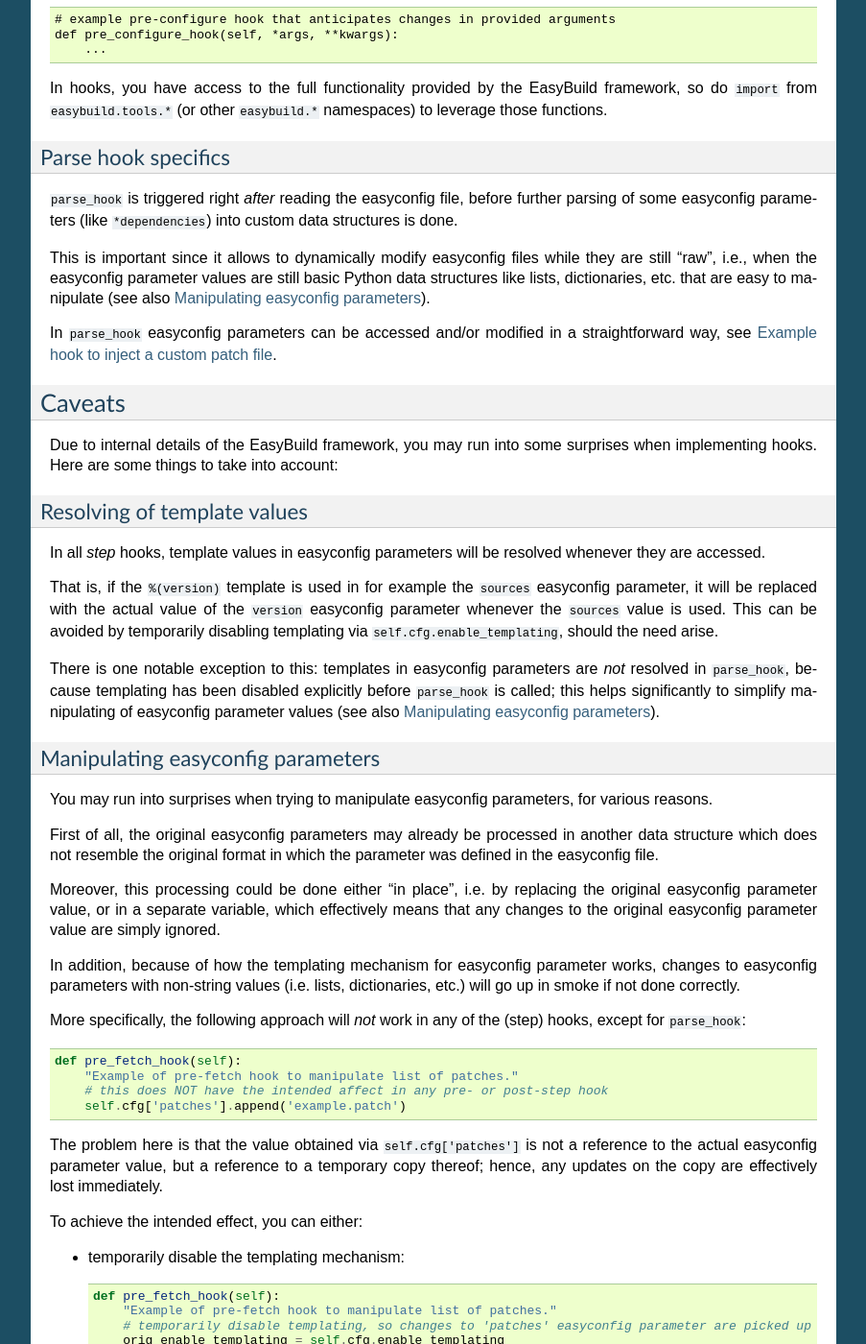
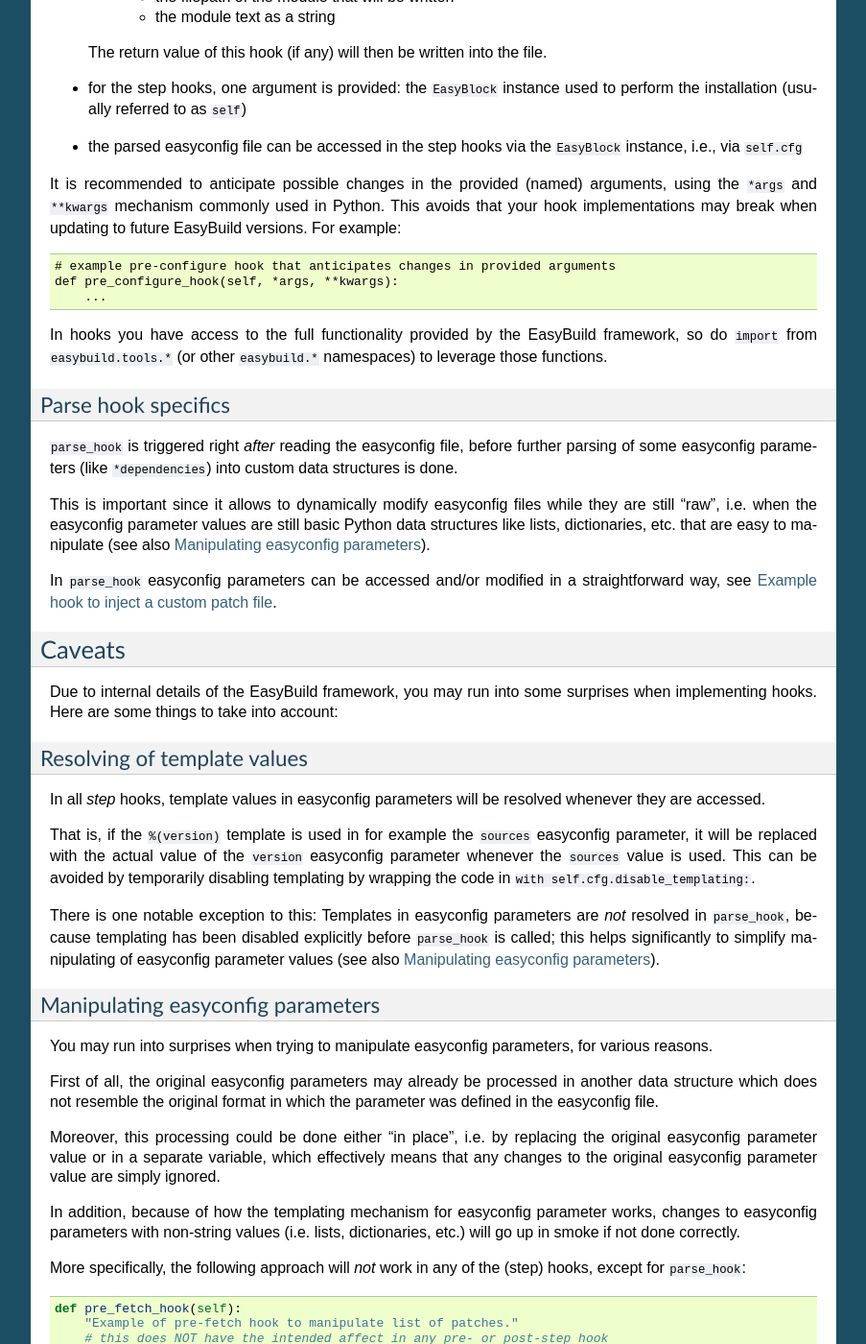
Before and after one commit to easybuilders/easybuild, a Sphinx documentation site: the page built from docs/Hooks.rst, in a window 1280 px wide and 1400 px high, scrolled down 2574 px. Shown: the whole window at 96% size, without its empty margins (198-1101 px from the left). Built offline with Sphinx 7.4.7, drawn with Linux system fonts in a browser that asks for light colours; pages that are not in the unit, such as notebooks, are missing from menus; some of the changed text lies outside the part shown.

Commit message:
Add docu and example for write-module-hook
Also fix some typos and minor issues

```diff
--- a/docs/Hooks.rst
+++ b/docs/Hooks.rst
@@ -59,12 +59,14 @@
 Currently (since EasyBuild v3.7.0), three types of hooks are supported:
 
 * ``start_hook`` and ``end_hook``, which are triggered *once* before starting software installations,
-  and *once* right after completing all installations, respectfully;
-* ``parse_hook``, which is triggered when an easyconfig file is being parsed;
+  and *once* right after completing all installations, respectively
+* ``parse_hook``, which is triggered when an easyconfig file is being parsed
+* ``module_write_hook``, which is triggered right before a module file is written.
+  This includes the temporary module files used for extensions, sanity checks and the devel module!
 * "*step*" hooks that are triggered before and after every step of each installation procedure that is performed,
   also aptly named '``pre``'- and '``post``'-hooks
 
-The list of currently available hooks in order of exeuction,
+The list of currently available hooks in order of execution,
 which can also be consulted using ``eb --avail-hooks``, is:
 
     * ``start_hook`` *(only called once in an EasyBuild session)*
@@ -87,11 +89,12 @@
     * ``pre_package_hook``, ``post_package_hook``
     * ``pre_testcases_hook``, ``post_testcases_hook``
     * ``end_hook`` *(only called once in an EasyBuild session)*
+    * ``module_write_hook`` *(can be called anytime, available since EasyBuild v4.4.1)*
 
 All functions implemented in the provided Python module for which the name ends with ``_hook`` are considered.
 
-If any ``*_hook`` functions are encountered that do not match with any of the available hooks, an error is reported.
-EasyBuild will try to provide suggestions for available hooks that closely match with the encountered unknown hook.
+If any ``*_hook`` functions are encountered that do not match any of the available hooks, an error is reported.
+EasyBuild will try to provide suggestions for available hooks that closely match the encountered unknown hook.
 
 For example::
 
@@ -119,6 +122,12 @@
 * for ``parse_hook``, one argument is provided: the ``EasyConfig`` instance
   that corresponds to the easyconfig file being parsed (usually referred to as ``ec``)
 
+* for ``module_write_hook``, 3 arguments are provided:
+   * the ``EasyBlock`` instance used to perform the installation (usually referred to as ``self``)
+   * the filepath of the module that will be written
+   * the module text as a string
+  The return value of this hook (if any) will then be written into the file.
+
 * for the step hooks, one argument is provided:
   the ``EasyBlock`` instance used to perform the installation (usually referred to as ``self``)
 
@@ -133,7 +142,7 @@
   def pre_configure_hook(self, *args, **kwargs):
       ...
 
-In hooks, you have access to the full functionality provided by the EasyBuild framework,
+In hooks you have access to the full functionality provided by the EasyBuild framework,
 so do ``import`` from ``easybuild.tools.*`` (or other ``easybuild.*`` namespaces) to leverage
 those functions.
 
@@ -147,7 +156,7 @@
 custom data structures is done.
 
 This is important since it allows to dynamically modify easyconfig files
-while they are still "raw", i.e., when the easyconfig parameter values are
+while they are still "raw", i.e. when the easyconfig parameter values are
 still basic Python data structures like lists, dictionaries, etc.
 that are easy to manipulate (see also :ref:`hooks_caveats_manipulating`).
 
@@ -161,7 +170,8 @@
 -------
 
 Due to internal details of the EasyBuild framework, you may run into some surprises when
-implementing hooks. Here are some things to take into account:
+implementing hooks.
+Here are some things to take into account:
 
 .. _hooks_caveats_template_values:
 
@@ -173,9 +183,10 @@
 That is, if the ``%(version)`` template is used in for example the ``sources`` easyconfig parameter,
 it will be replaced with the actual value of the ``version`` easyconfig parameter whenever the
 ``sources`` value is used.
-This can be avoided by temporarily disabling templating via ``self.cfg.enable_templating``, should the need arise.
+This can be avoided by temporarily disabling templating by wrapping the code in ``with self.cfg.disable_templating:``.
 
-There is one notable exception to this: templates in easyconfig parameters are *not* resolved in ``parse_hook``,
+There is one notable exception to this:
+Templates in easyconfig parameters are *not* resolved in ``parse_hook``,
 because templating has been disabled explicitly before ``parse_hook`` is called;
 this helps significantly to simplify manipulating of easyconfig parameter values
 (see also :ref:`hooks_caveats_manipulating`).
@@ -191,7 +202,7 @@
 First of all, the original easyconfig parameters may already be processed in another data structure
 which does not resemble the original format in which the parameter was defined in the easyconfig file.
 
-Moreover, this processing could be done either "in place", i.e. by replacing the original easyconfig parameter value,
+Moreover, this processing could be done either "in place", i.e. by replacing the original easyconfig parameter value
 or in a separate variable, which effectively means that any changes to the original easyconfig parameter value
 are simply ignored.
 
@@ -209,8 +220,8 @@
         self.cfg['patches'].append('example.patch')
 
 The problem here is that the value obtained via ``self.cfg['patches']`` is not a reference
-to the actual easyconfig parameter value, but a reference to a temporary copy thereof;
-hence, any updates on the copy are effectively lost immediately.
+to the actual easyconfig parameter value but a reference to a temporary copy thereof;
+hence any updates on the copy are effectively lost immediately.
 
 To achieve the intended effect, you can either:
 
@@ -221,12 +232,10 @@
     def pre_fetch_hook(self):
         "Example of pre-fetch hook to manipulate list of patches."
         # temporarily disable templating, so changes to 'patches' easyconfig parameter are picked up
-        orig_enable_templating = self.cfg.enable_templating
-        self.cfg.enable_templating = False
-        # add patch
-        self.cfg['patches'].append('example.patch')
-        # restore templating state
-        self.cfg.enable_templating = orig_enable_templating
+        with self.cfg.disable_templating:
+            # add patch
+            self.cfg['patches'].append('example.patch')
+        # templating state restored
 
 * or replace the original value entirely:
 
@@ -240,7 +249,7 @@
 A better approach for manipulating easyconfig parameters is to use the ``parse_hook`` that
 was introduced in EasyBuild v3.7.0 (see :ref:`hooks_parse_hook`),
 where these kind of surprises will not occur (because templating is automatically disabled
-before ``parse_hook`` is called, and restored immediately afterwards).
+before ``parse_hook`` is called and restored immediately afterwards).
 See also :ref:`hooks_examples_inject_patch`.
 
 .. _hooks_caveats_archived_easyconfig:
@@ -249,12 +258,12 @@
 +++++++++++++++++++++++++++++++++
 
 EasyBuild archives the easyconfig file that was used for a particular installation:
-a copy is stored both in the ``easybuild`` subdirectory of the software installation
+A copy is stored both in the ``easybuild`` subdirectory of the software installation
 directory and in the easyconfigs repository (see :ref:`easyconfigs_repo`).
 
 If any changes were made to the easyconfig file via hooks, these changes will *not* be
-reflected in these copies. The assumption here is that the hooks will also be in place
-for future (re-)installations.
+reflected in these copies.
+The assumption here is that the hooks will also be in place for future (re-)installations.
 
 EasyBuild does however store an additional copy of the easyconfig file which includes
 any modifications that were done dynamically, for example by hooks.
@@ -295,3 +304,15 @@
             patch_file = 'example.patch'
             ec.log.info("[parse hook] Injecting additional patch file '%s'", patch_file)
             ec['patches'].append(patch_file)
+
+Example hook to replace PYTHONPATH by EBPYTHONPREFIXES in (Lua) modules
+++++++++++++++++++++++++++++++++++++++++++
+
+.. code:: python
+
+    def module_write_hook(self, filepath, module_txt, *args, **kwargs):
+        # Note: if `self.mod_filepath == filepath` => final module file
+        if 'Python' in (dep['name'] for dep in self.cfg.dependencies()):
+            search = r'prepend_path\("PYTHONPATH", pathJoin\(root, "lib/python\d.\d/site-packages"\)\)'
+            replace = 'prepend_path("EBPYTHONPREFIXES", root)'
+            return re.sub(search, replace, module_txt)
```
